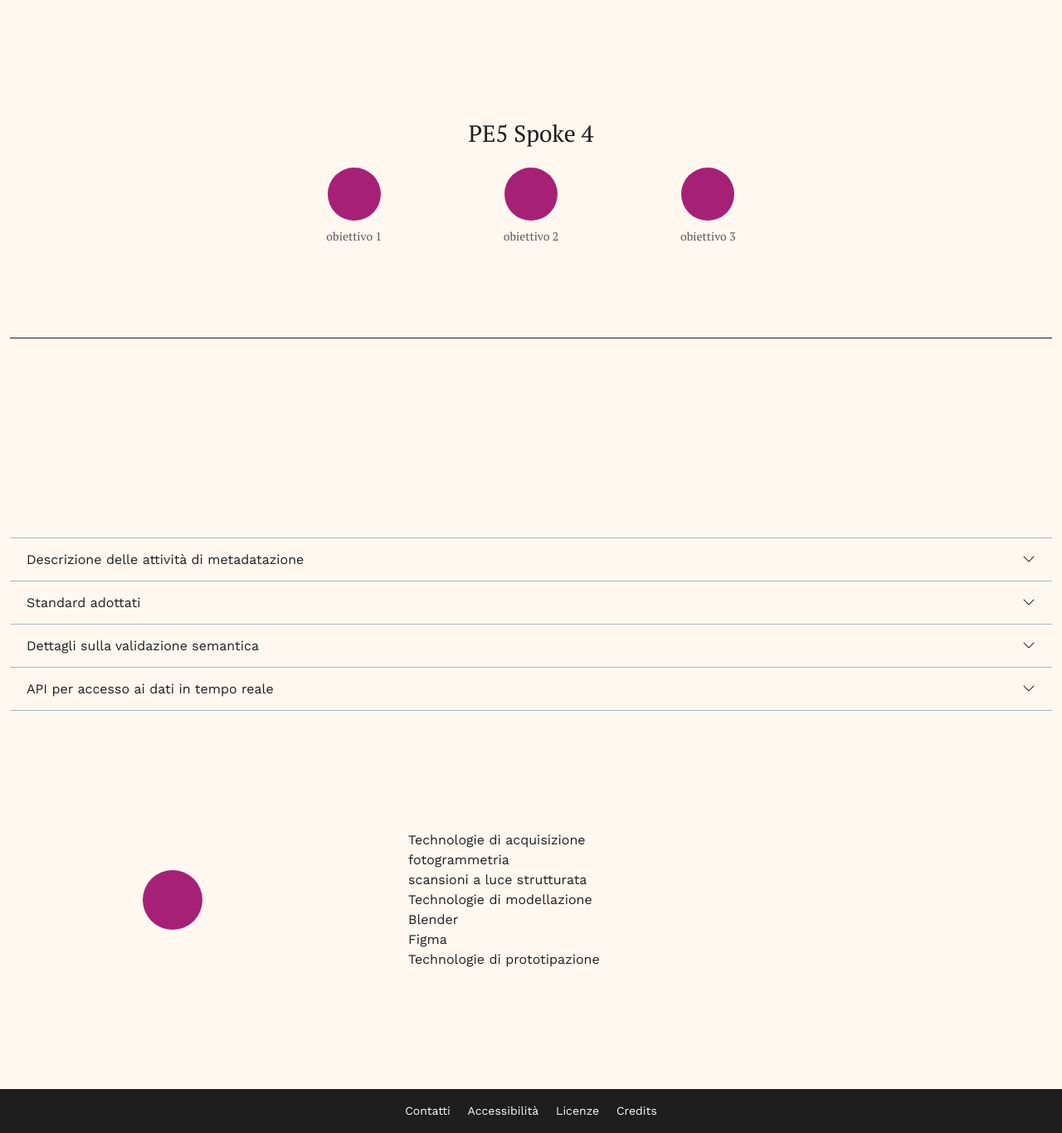
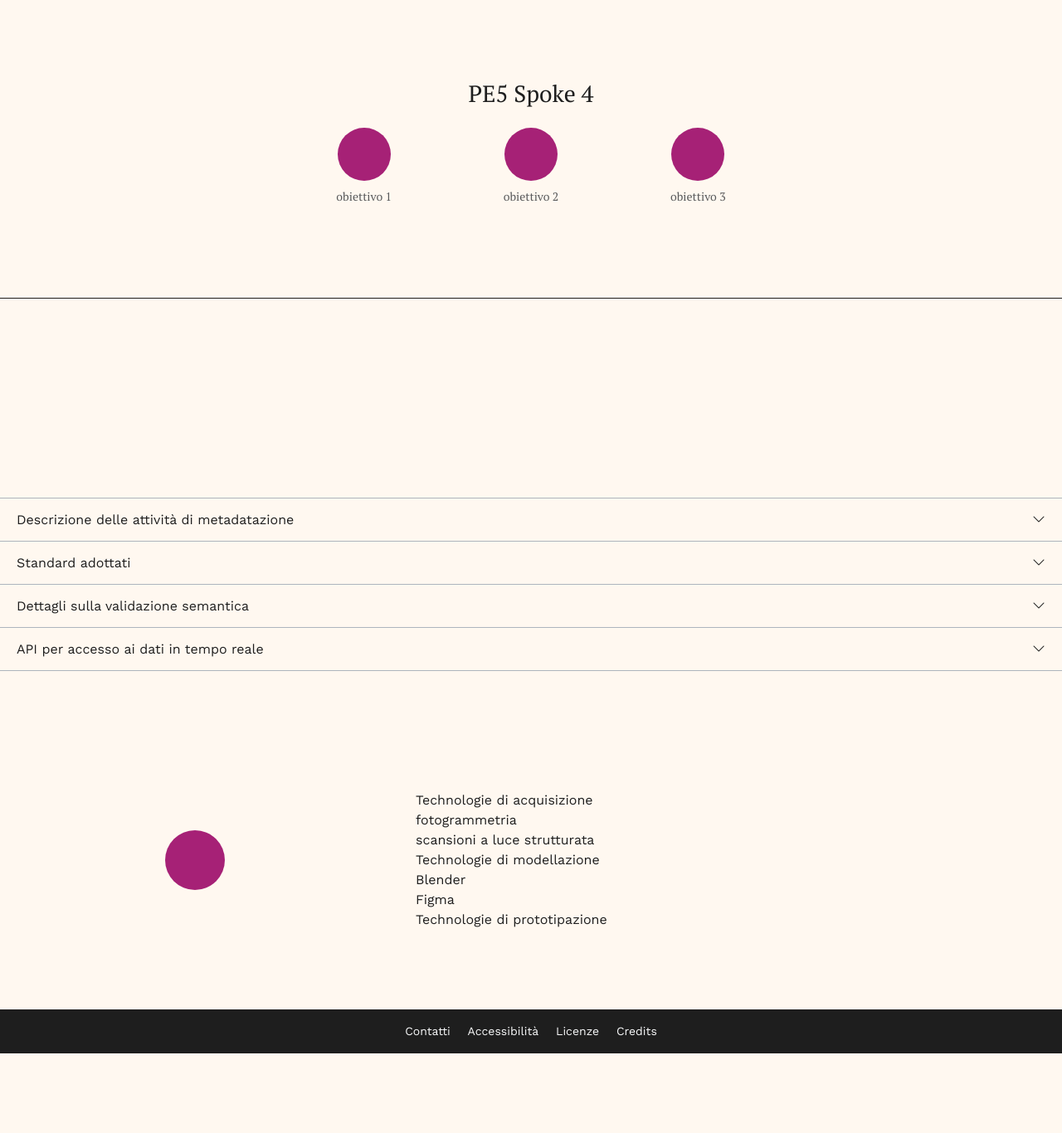
Before and after one commit to dharc-org/changes-spoke4-portal, a Flask app: template app/templates/homepage.html in a window 1280 px wide. Shown: the part 70-1436 px from the top of the page at 83% size. After the commit the page ends 1340 px from the top, so only its background shows below. Run offline with Flask 3, Linux system fonts and the light colour scheme; the template is opened without the code that fills it, so the values that code supplies are empty; some libraries are stand-ins or nearby versions.

Commit message:
fix: sections padding

```diff
--- a/app/templates/collection_overview.html
+++ b/app/templates/collection_overview.html
@@ -161,7 +161,7 @@
 </style>
 
 <!-- Intro / hero copy -->
-<section class="overview-hero">
+<section class="overview-hero px-5">
     <div class="container-xxl">
         <div class="row g-4 align-items-center">
             <div class="col-12 col-lg-8 mx-auto text-center">
@@ -176,7 +176,7 @@
 </section>
 
 <!-- Phases diagram (1 top-left, 2 center, 3 bottom-right) -->
-<section class="overview-section font-sans">
+<section class="overview-section font-sans px-5">
     <div class="container-xxl">
         {% set phases = overview.phases or [] %}
         {% if phases|length >= 1 %}
@@ -242,7 +242,7 @@
 <!-- Bubble Visualizations -->
 {% set bubble_viz = visualizations | selectattr('type','ne','timeline') | list %}
 {% if bubble_viz and bubble_viz|length > 0 %}
-<section class="overview-section">
+<section class="overview-section px-5">
     <div class="container-xxl">
         <div class="row g-4">
             {% for viz in bubble_viz %}
--- a/app/templates/homepage.html
+++ b/app/templates/homepage.html
@@ -1,6 +1,6 @@
 {% extends 'base.html' %}
 {% block content %}
-<div class="container-xxl py-5">
+
 <style>
     /* Minimal, page-scoped tweaks */
     #hpAccordion .accordion-button::after {
@@ -17,34 +17,34 @@
     }
 </style>
 <!-- Title & Objectives -->
-    <section id="hp-hero" class="text-center pt-5 my-5 border-bottom border-dark">
+<section id="hp-hero" class="text-center pt-5 my-5 border-bottom border-dark px-5">
     <h1 class="h3 mb-4">{{ gettext('PE5 Spoke 4') }}</h1>
     <div class="row g-4 justify-content-center">
         <div class="col-6 col-sm-4 col-md-3 col-lg-2">
             <div class="d-flex flex-column align-items-center">
-                    <div class="rounded-circle mb-2"
-                        style="width:64px;height:64px;background-color: var(--color-accent);"></div>
+                <div class="rounded-circle mb-2" style="width:64px;height:64px;background-color: var(--color-accent);">
+                </div>
                 <small class="text-body-secondary">{{ gettext('obiettivo 1') }}</small>
             </div>
         </div>
         <div class="col-6 col-sm-4 col-md-3 col-lg-2">
             <div class="d-flex flex-column align-items-center">
-                    <div class="rounded-circle mb-2"
-                        style="width:64px;height:64px;background-color: var(--color-accent);"></div>
+                <div class="rounded-circle mb-2" style="width:64px;height:64px;background-color: var(--color-accent);">
+                </div>
                 <small class="text-body-secondary">{{ gettext('obiettivo 2') }}</small>
             </div>
         </div>
         <div class="col-6 col-sm-4 col-md-3 col-lg-2">
             <div class="d-flex flex-column align-items-center">
-                    <div class="rounded-circle mb-2"
-                        style="width:64px;height:64px;background-color: var(--color-accent);"></div>
+                <div class="rounded-circle mb-2" style="width:64px;height:64px;background-color: var(--color-accent);">
+                </div>
                 <small class="text-body-secondary">{{ gettext('obiettivo 3') }}</small>
             </div>
         </div>
     </div>
 </section>
 <!-- Collections -->
-    <section class="py-5 my-5 pt-5">
+<section class="py-5 my-5 pt-5 px-5">
     <div class="row gy-4 justify-content-center">
         {% for c in collections %}
         <div class="col-12 col-md-6 col-lg-6 col-xl-5 d-flex">
@@ -129,7 +129,7 @@
 </section>
 
 <!-- Technologies -->
-    <section class="py-5 my-5">
+<section class="py-5 my-5 px-5">
     <div class="row align-items-center g-4 justify-content-center">
         <div class="col-12 col-md-4 col-lg-3 d-flex justify-content-center justify-content-md-start">
             <div class="rounded-circle" style="width:72px;height:72px;background-color: var(--color-accent);"></div>
@@ -147,5 +147,5 @@
         </div>
     </div>
 </section>
-</div>
+
 {% endblock %}
```
Also changed, not shown: app/templates/collection_home.html (+4 -4 lines). Lines whose indentation alone changed are shown as unchanged.
